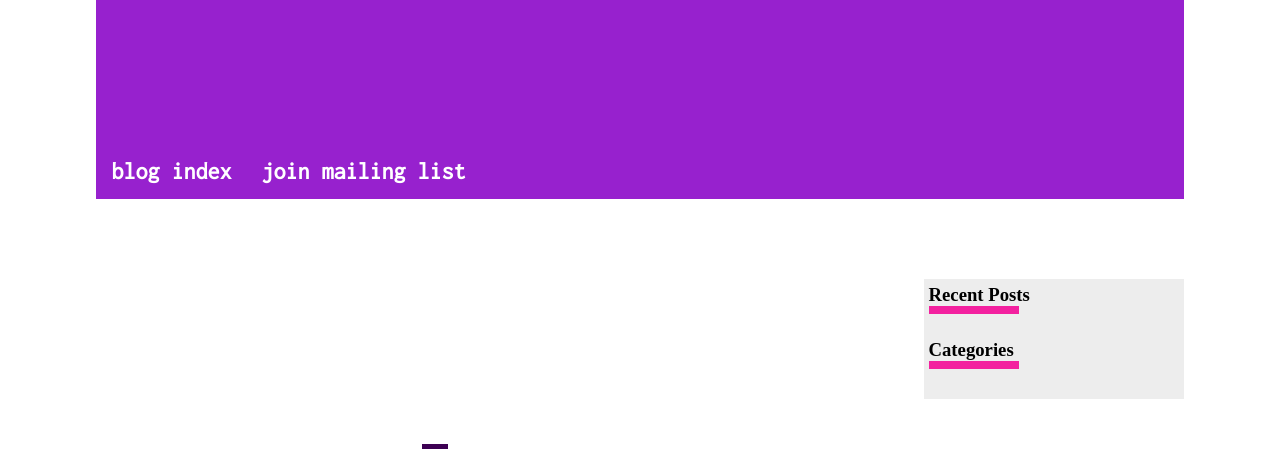
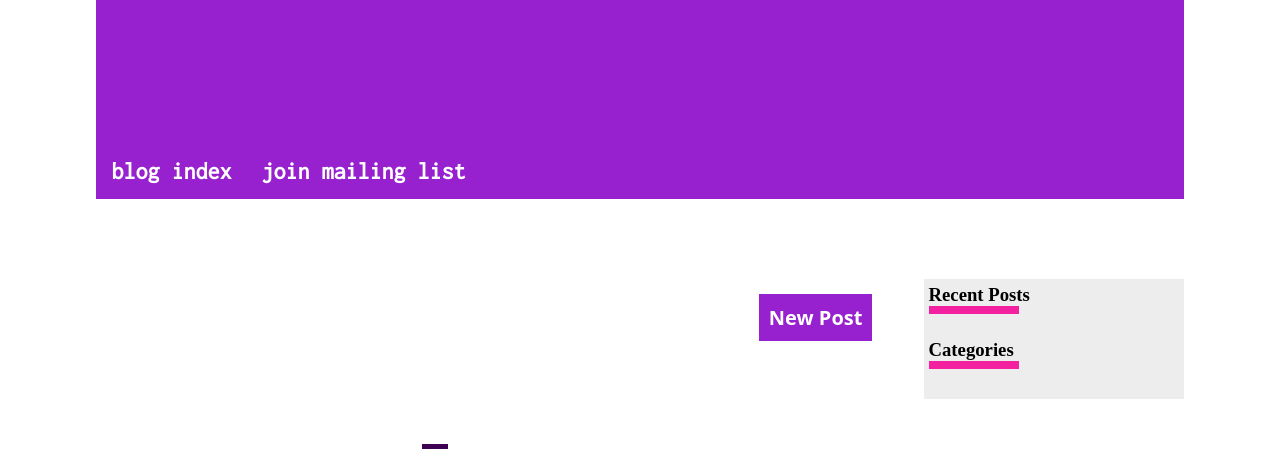
Before and after one commit to discodown/blogapp, a Flask app: page / in a window 1280 px wide. Shown: the part 104-553 px from the top of the page. Run offline with Flask 2, Linux system fonts and the light colour scheme; data that the repository does not hold is empty; some web fonts are replaced.

Commit message:
very rudimentary buttons for creating and editing posts

```diff
--- a/app/static/styles.css
+++ b/app/static/styles.css
@@ -8,11 +8,8 @@
 }
 
 hr {
-	margin-top:20px;
-	margin-bottom:20px;
 	color:#3D0053;
-	margin-left:20px;
-	margin-right:20px;
+	margin: 20px;
 }
 
 .blog-title {
@@ -129,6 +126,7 @@ hr {
 .post {
 	font-family: "Noto Sans";
 	font-size: 18px;
+	margin-bottom: 50px;
 }
 
 .post p {
@@ -198,10 +196,6 @@ hr {
 	padding: 0px;
 	margin: 0px;
 	width:33%;
-
-}
-
-.sidebar a {
 
 }
 
@@ -306,3 +300,16 @@ hr {
 	padding-bottom:0;
 	margin-top:0;
 }
+
+.button {
+	background-color: #9721CE;
+	color: white;
+	font-family: "Noto Sans";
+	font-size:20px;
+	font-weight: bold;
+	padding:10px;
+	border: 0;
+	text-align: center;
+	text-decoration: none;
+	float:right;
+}
--- a/app/templates/index.html
+++ b/app/templates/index.html
@@ -4,6 +4,9 @@
 
 {% block page_content %}
      <div class="post-container">
+        <a href="{{ url_for('.new_post') }}" class="button">
+            New Post
+        </a>
             {% for post in posts %}
 		    	<div class="post-preview">
 		    		<div class="post-preview-info">
--- a/app/templates/post.html
+++ b/app/templates/post.html
@@ -16,6 +16,9 @@
                 {{ post.body | safe  }}
             </p>
         </div>
+    <a href="{{ url_for('.edit', id=post.id) }}" class="button">
+        Edit Post
+    </a>
     </div>
 {% endblock %}
 
```
